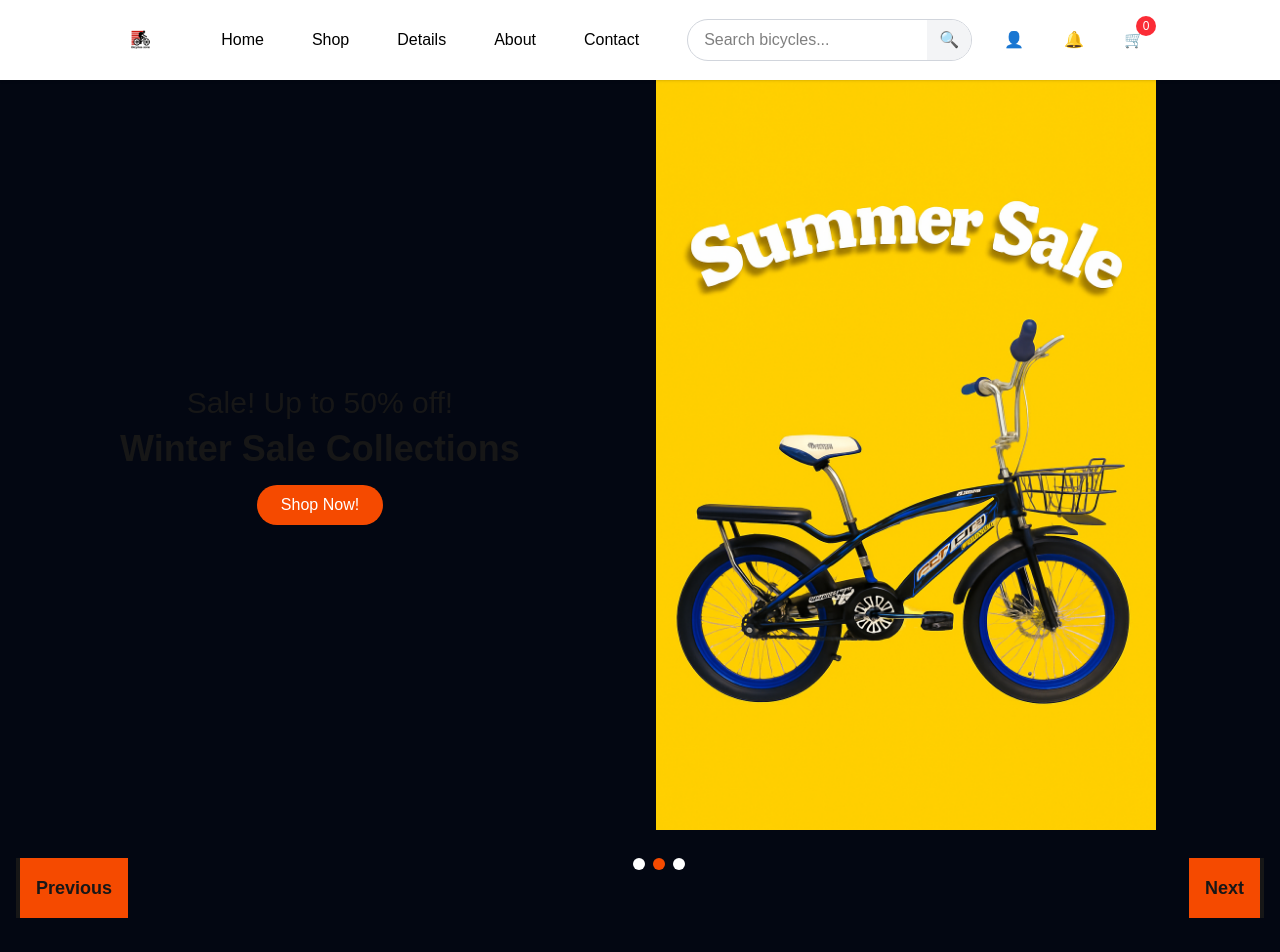
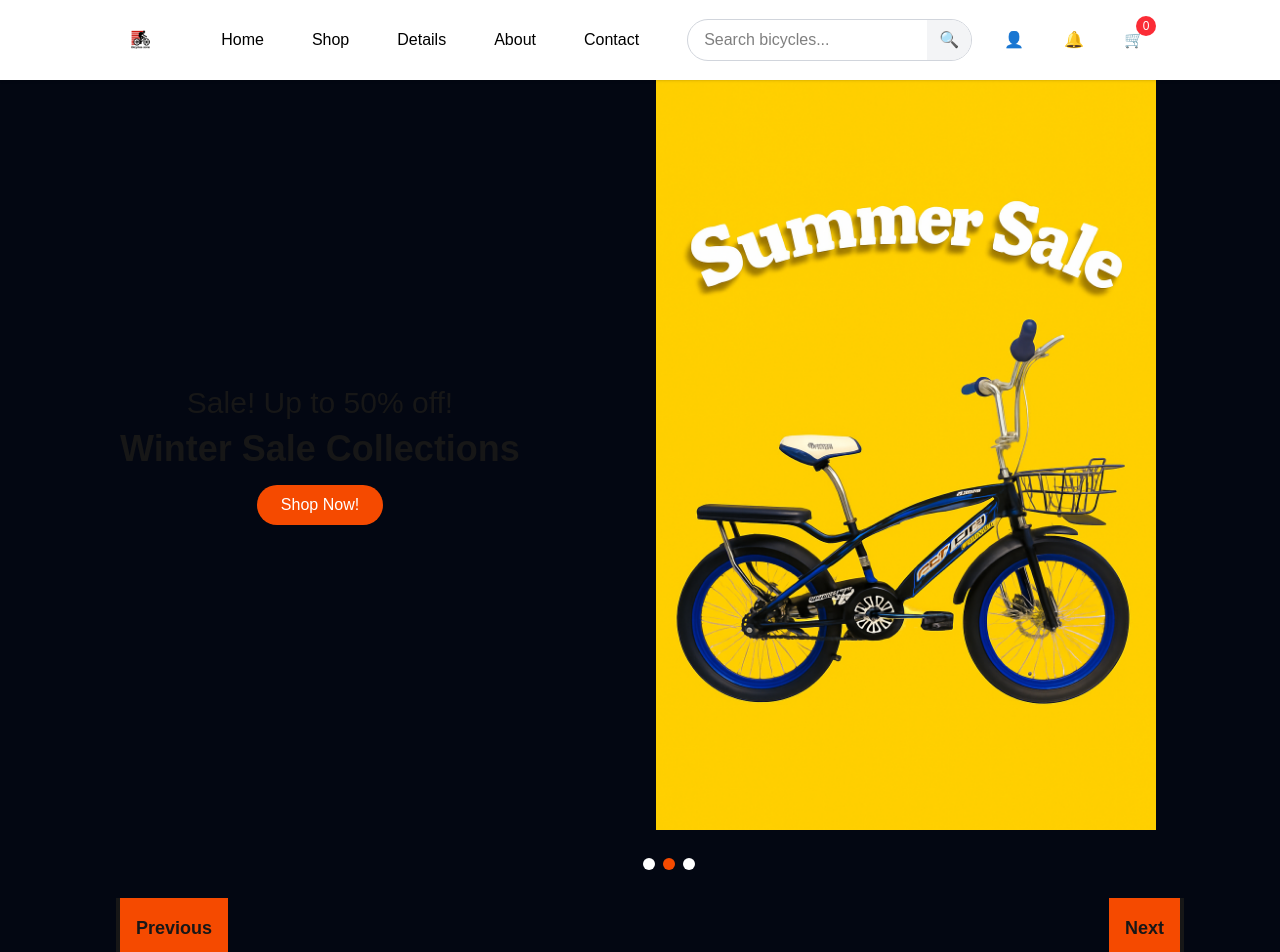
Before and after one commit to Amir1887/Bicycles-Zone, a Next.js app: page / in a window 1280 px wide. Shown: the top 952 px of the page. Built offline with nearby package versions, Linux system fonts and the light colour scheme.

Commit message:
Editing styling

```diff
--- a/src/components/Slider.tsx
+++ b/src/components/Slider.tsx
@@ -44,7 +44,7 @@ function Slider({ slides, autoplay = true , interval = 3000 }: SlideProps) {
   }, [interval, currentSlide, autoplay]);
 
   return (
-    <div className="relative overflow-hidden h-[1050px] md:h-[1200px] bg-gray-950">
+    <div className="relative overflow-hidden  min-h-[70vh] md:min-h-[80vh] bg-gray-950">
       {/* Slides container with translateX animation */}
       <div
         className={`flex transition-transform ease-in-out duration-300 `}
@@ -71,13 +71,15 @@ function Slider({ slides, autoplay = true , interval = 3000 }: SlideProps) {
             </div>
 
             {/* image */}
-            <div>
+            <div className="md:w-1/2 flex flex-1 md:top-0 md:right-0">
               <Image
                 src={slide.img}
                 alt={slide.title}
                 width={500}
                 height={300}
                 priority={slides[currentSlide].id === slide.id}
+                className="object-contain object-center"
+                sizes="(max-width: 768px) 100vw, 50vw"
               />
             </div>
           </div>
@@ -87,7 +89,7 @@ function Slider({ slides, autoplay = true , interval = 3000 }: SlideProps) {
       {/* Navigation Buttons */}
       <div className="flex justify-between  p-4 mt-3">
         <button
-          className="bg-orange-600 p-4 border-l-4 hover:border-l-0  cursor-pointer font-semibold text-lg disabled:opacity-50"
+          className="bg-orange-600 p-4 border-l-4 hover:border-l-0  cursor-pointer font-semibold text-lg disabled:opacity-50  ml-25 mt-10  "
           onClick={() => goToPrev()}
         >
           Previous
@@ -108,7 +110,7 @@ function Slider({ slides, autoplay = true , interval = 3000 }: SlideProps) {
         </div>
 
         <button
-          className="bg-orange-600 p-4 border-r-4 hover:border-r-0 cursor-pointer font-semibold text-lg disabled:opacity-50"
+          className="bg-orange-600 p-4 border-r-4 hover:border-r-0 cursor-pointer font-semibold text-lg disabled:opacity-50 mr-20 mt-10 "
           onClick={() => goToNext()}
         >
           Next
```
